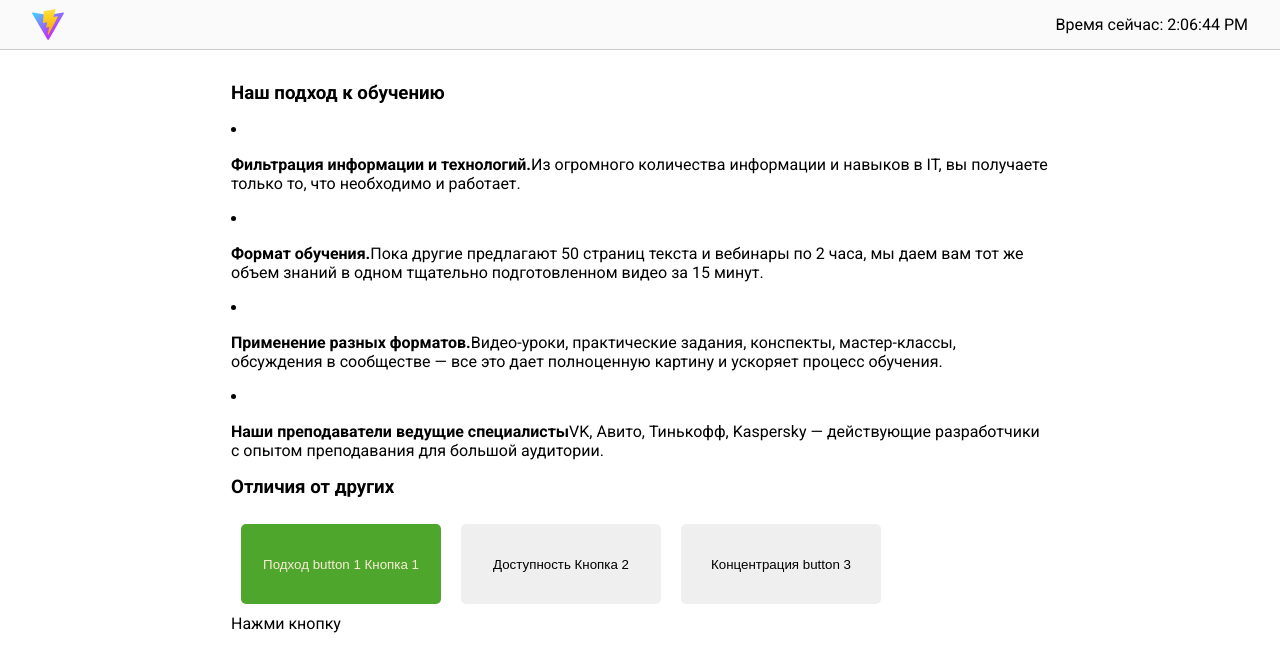
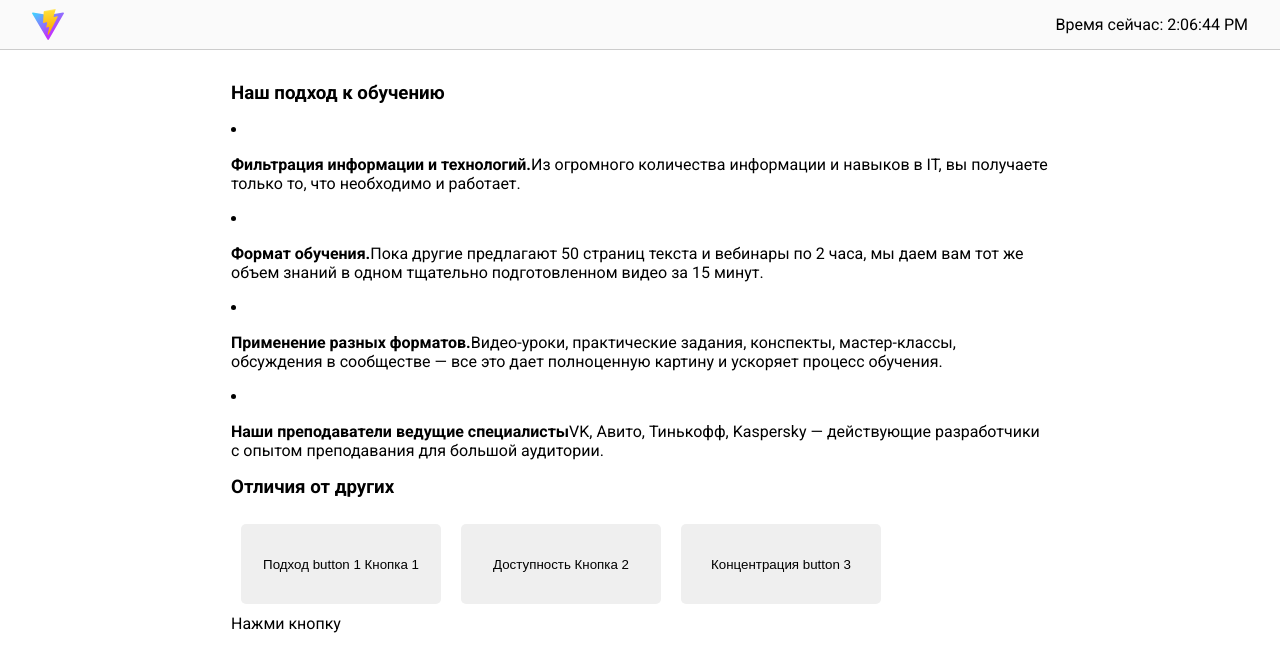
Before and after one commit to Elisei-Trifan/react-vite, a React (Vite) app: page / in a window 1280 px wide. Shown: the top 670 px of the page. Built offline with nearby package versions, Linux system fonts and the light colour scheme; the HTML template or start-up script is replaced by a standard one.

Commit message:
dinamic add class

```diff
--- a/src/App.jsx
+++ b/src/App.jsx
@@ -7,7 +7,7 @@ import { ways, differences } from '/src/data.js'
 function App() {
   const [contentType, setContentType] = useState(null)
 
-  function handleClick(type = ' ') {
+  function handleClick(type) {
     setContentType(type)
   }
 
@@ -25,23 +25,30 @@ function App() {
         <section>
           <h3>Отличия от других</h3>
           <Button
-            active="active"
+            active={contentType === 'way'}
             onClick={() => handleClick('way')}
             text="button 1"
             title="Кнопка 1"
           >
             Подход
           </Button>
-          <Button onClick={() => handleClick('easy')} text="" title="Кнопка 2">
+          <Button
+            active={contentType === 'easy'}
+            onClick={() => handleClick('easy')}
+            text=""
+            title="Кнопка 2"
+          >
             Доступность
           </Button>
           <Button
+            active={contentType === 'program'}
             onClick={() => handleClick('program')}
             text="button 3"
             title=""
           >
             Концентрация
           </Button>
+
           {contentType ? (
             <p>{differences[contentType]}</p>
           ) : (
--- a/src/components/Button/Button.jsx
+++ b/src/components/Button/Button.jsx
@@ -1,17 +1,12 @@
 /* eslint-disable no-unused-vars */
 /* eslint-disable react/prop-types */
+import { act } from 'react'
 import './button.css'
 
-export default function Button({
-  text,
-  active = '',
-  children,
-  title,
-  onClick,
-}) {
+export default function Button({ text, active, children, title, onClick }) {
   return (
     <button
-      className={`button ${active}`}
+      className={active ? 'button active' : 'button'}
       onClick={onClick}
     >{`${children} ${text} ${title}`}</button>
   )
```
